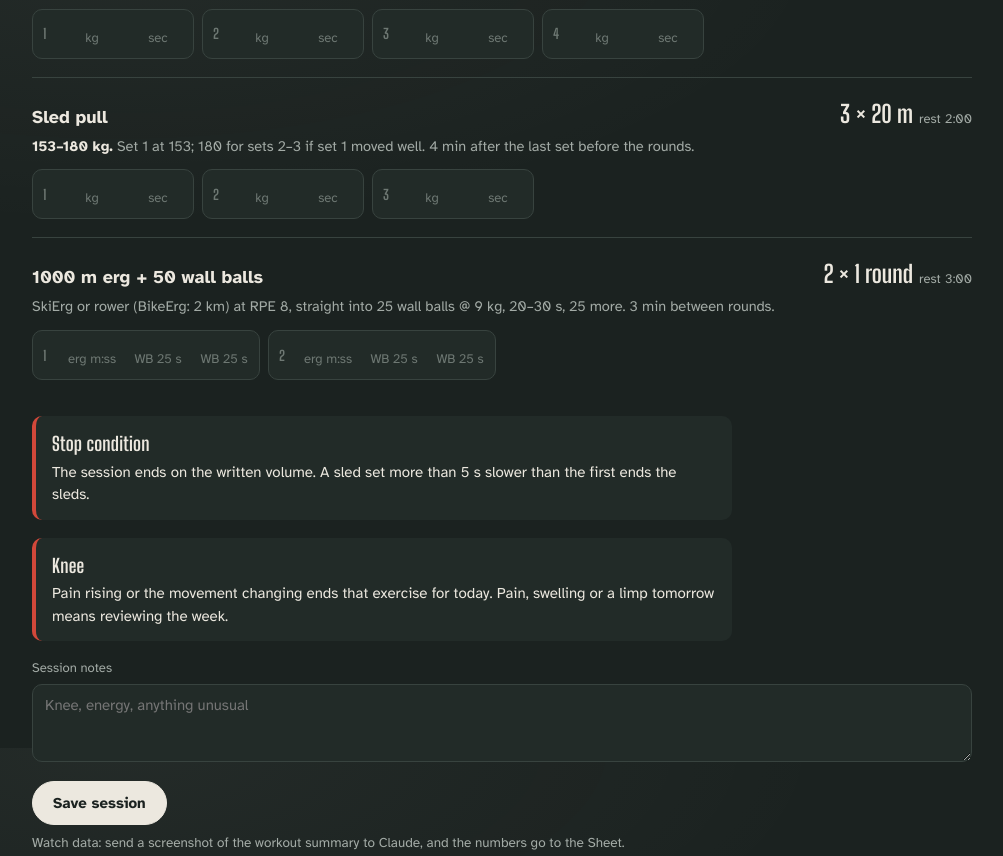
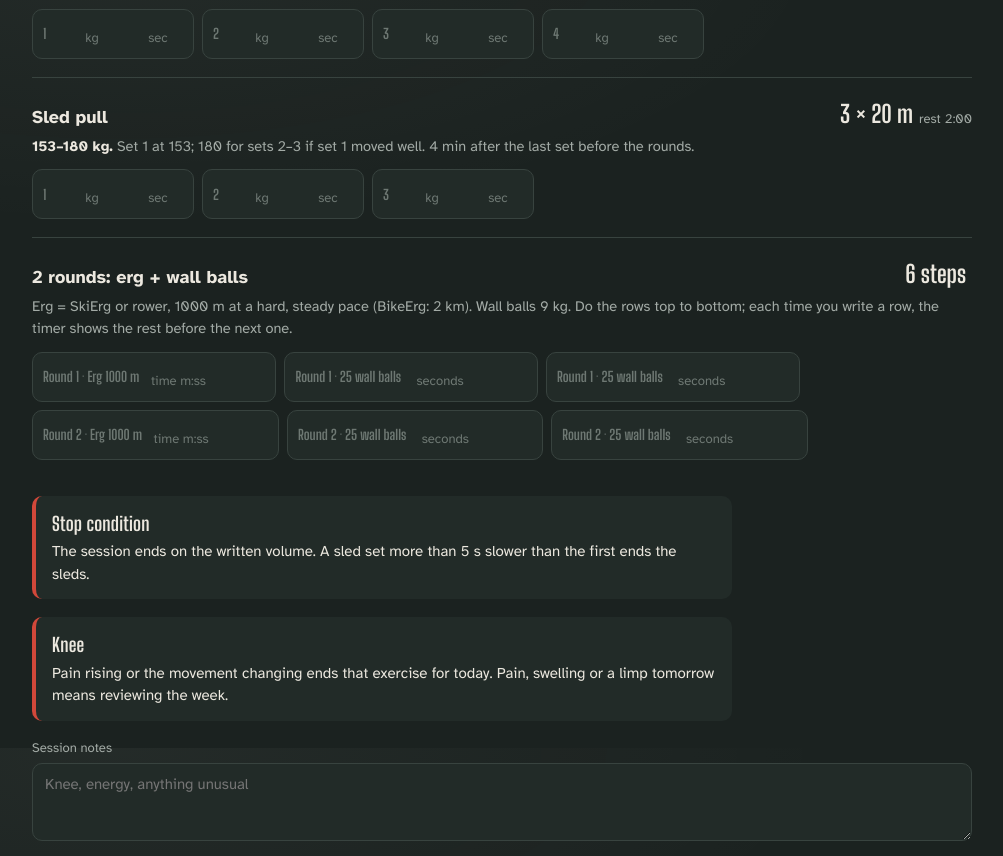
Before and after one commit to YaroRiver/wolf-mass, a plain HTML site: page index.html in a window 1280 px wide. Shown: the part 1652-2508 px from the top of the page, without its empty margins (138-1141 px from the left). Drawn offline with Linux system fonts and the light colour scheme.

Commit message:
Saturday rounds as six step-by-step rows: erg time, wall-ball times, rest timer between each
Co-Authored-By: Claude Opus 5.5 <noreply@anthropic.com>
Claude-Session: https://claude.ai/code/session_01FY6LxSEJdhQeZ8d7ra1nFV

```diff
--- a/index.html
+++ b/index.html
@@ -178,6 +178,7 @@ footer{margin-top:60px;color:var(--faint);font-size:13px}
 .ex.ss{border-left:3px solid var(--dust,#9aa);padding-left:12px}.ss-label{font-size:13px;letter-spacing:.02em;opacity:.75;margin-bottom:6px}.ex.ss .ex-top+.ex-top{margin-top:10px}.set .i.tag{width:auto;min-width:72px;white-space:nowrap}
 .rest{position:fixed;left:12px;right:12px;bottom:calc(78px + env(safe-area-inset-bottom));z-index:40;display:none;align-items:center;justify-content:space-between;gap:10px;padding:12px 16px;border-radius:16px;background:#2a3431;border:1px solid var(--line);box-shadow:0 8px 30px rgba(0,0,0,.45)}.rest.on{display:flex}.rest b{font:700 34px var(--display,inherit);margin-right:10px;font-variant-numeric:tabular-nums}.rest span{color:var(--dust);font-size:14px}.rest .row{display:flex;gap:6px}.rest .btn{padding:8px 12px}.rest.go{background:#3e9a62;border-color:#3e9a62}.rest.go b{color:#fff}
 .set.f2,.set.f3{display:grid;grid-template-columns:auto repeat(var(--n),1fr);gap:8px;align-items:center}.set.f2{--n:2}.set.f3{--n:3}.set.f3 input,.set.f2 input{min-width:0}
+.set.step{display:grid;grid-template-columns:1fr 120px;gap:10px;align-items:center}.set.step .i.tag{white-space:normal}
 .rep-row{display:flex;justify-content:space-between;gap:12px;padding:6px 0;border-top:1px solid rgba(255,255,255,.08);font-size:15px}.rep-row span:last-child{text-align:right}details.edit>summary{list-style:none;display:inline-block;cursor:pointer}details.edit>summary::-webkit-details-marker{display:none}
 .sync{display:inline-block;margin-left:10px;font-size:13px;padding:2px 9px;border-radius:999px;background:var(--slate-3);color:var(--dust)}
 .sync.ok{background:rgba(62,154,98,.18);color:#7fcf9c}.sync.wait{background:rgba(226,178,58,.18);color:#e8c66a}.sync.off{display:none}
@@ -551,7 +552,8 @@ const S = {
     {id:'spwu',n:'Sled push warm-up',s:2,r:[20,20],unit:'m',rir:'—',t:'main',load:'150 kg, then 200 kg',fields:[['w','kg'],['tm','sec']],note:'After 7 min easy erg. Easy pushes, find your footing.'},
     {id:'spush',n:'Sled push',s:4,r:[20,20],unit:'m',rir:'—',t:'main',load:'200–220 kg',fields:[['w','kg'],['tm','sec']],note:'Set 1 at 200. Clean and fast → 220 for sets 2–4. Write the time of each 20 m. A set 5 s slower than set 1 ends the sleds.'},
     {id:'spull',n:'Sled pull',s:3,r:[20,20],unit:'m',rir:'—',t:'main',load:'153–180 kg',fields:[['w','kg'],['tm','sec']],note:'Set 1 at 153; 180 for sets 2–3 if set 1 moved well. 4 min after the last set before the rounds.'},
-    {id:'ergwb',n:'1000 m erg + 50 wall balls',s:2,r:[1,1],unit:'round',rir:'—',t:'main',fields:[['erg','erg m:ss'],['wb1','WB 25 s'],['wb2','WB 25 s']],note:'SkiErg or rower (BikeErg: 2 km) at RPE 8, straight into 25 wall balls @ 9 kg, 20–30 s, 25 more. 3 min between rounds.'}
+    {id:'ergwb',n:'2 rounds: erg + wall balls',s:1,r:[1,1],unit:'',rir:'—',t:'main',note:'Erg = SkiErg or rower, 1000 m at a hard, steady pace (BikeErg: 2 km). Wall balls 9 kg. Do the rows top to bottom; each time you write a row, the timer shows the rest before the next one.',
+      steps:[['e1','Round 1 · Erg 1000 m','time m:ss',10],['a1','Round 1 · 25 wall balls','seconds',25],['b1','Round 1 · 25 wall balls','seconds',180],['e2','Round 2 · Erg 1000 m','time m:ss',10],['a2','Round 2 · 25 wall balls','seconds',25],['b2','Round 2 · 25 wall balls','seconds',0]]}
   ]},
   hyroxB:{ name:'Race Flow', tag:'HYROX template B, even weeks, 35–45 min of work', stop:'BBJ: anything in the knee on landing ends BBJ for the day; do 40 wall balls instead. Knee worse next morning: BBJ come out and return after two clean weeks, from 20 m.', knee:true, ex:[
     {id:'rf1',n:'750 m erg, sled push 2 × 12.5 m at 202 kg',s:1,r:[1,1],unit:'round',rir:'—',t:'main'},
@@ -675,20 +677,22 @@ function renderToday(){
       ? `<div class="callout"><strong>BikeErg</strong>${wk===2?'One test today: 4 × 4 min at RPE 8. Log the watts in Engine; they become your baseline.':'Week 1 is the arm and delt block only, and it is optional.'}</div>`
       : `<div class="callout ${g.off?'warn':'good'}"><strong>BikeErg intervals: ${g.off?'off today':'on'}</strong>${wk>=7?(wk%2?'5 × 4 min, 3 min easy between.':'3 series of 13 × 30 s on, 15 s off, 3 min between series.'):'4 × 4 min at RPE 8, 3 min easy between, one watt target for all four.'} Warm up for 10 minutes with three 10-second pickups.</div>`;
   }
-  const rowDone=(e,x)=>x&&(e.fields?x[e.fields[e.fields.length-1][0]]!=null:(x.w!=null&&x.r!=null));
+  const rowDone=(e,x)=>x&&(e.steps?false:e.fields?x[e.fields[e.fields.length-1][0]]!=null:(x.w!=null&&x.r!=null));
   const tracked=s.ex.filter(e=>e.rir!=='—'||e.fields);
   const filled=tracked.reduce((n,e)=>n+(saved[e.id]||[]).filter(x=>rowDone(e,x)).length,0);
-  const planned=tracked.reduce((n,e)=>n+prescribe(e,wk).s,0);
-  const done=!!(log[key]&&filled); const complete=done&&planned>0&&filled>=planned; if(done) h += reportCard(key,s,wk,log[key]);
+  const stepsDone=s.ex.filter(e=>e.steps).reduce((n,e)=>n+e.steps.filter(([f])=>(saved[e.id]||[])[0]&&saved[e.id][0][f]!=null).length,0);
+  const planned=tracked.filter(e=>!e.steps).reduce((n,e)=>n+prescribe(e,wk).s,0)+s.ex.filter(e=>e.steps).reduce((n,e)=>n+e.steps.length,0);
+  const done=!!(log[key]&&(filled+stepsDone)); const complete=done&&planned>0&&filled+stepsDone>=planned; if(done) h += reportCard(key,s,wk,log[key]);
   let form=''; const partners=new Set(s.ex.filter(e=>e.ss).map(e=>e.ss));
   const build=(ex,tag)=>{
     const p=prescribe(ex,wk), hn=hint(ex,p,key), unit=ex.unit||'';
     const rng=p.r[0]===p.r[1]?p.r[0]:`${p.r[0]}–${p.r[1]}`, sv=saved[ex.id]||[];
     let sets='';
-    if (ex.fields) for (let i=0;i<p.s;i++){ const v=sv[i]||{}; sets+=`<div class="set f${ex.fields.length}"><span class="i${tag?' tag':''}">${tag?tag+' ':''}${i+1}</span>${ex.fields.map(([f,ph],k)=>`<input type="text" inputmode="decimal" placeholder="${ph}" aria-label="${ex.n} ${i+1} ${ph}" data-ex="${ex.id}" data-i="${i}" data-f="${f}"${k===ex.fields.length-1?' data-last="1"':''} value="${dv(ex.id,i,f,v[f])}">`).join('')}</div>`; }
+    if (ex.steps){ const v=sv[0]||{}; ex.steps.forEach(([f,lab,ph,rest])=>{ sets+=`<div class="set step" data-rest="${rest}"><span class="i tag">${lab}</span><input type="text" inputmode="decimal" placeholder="${ph}" aria-label="${lab}" data-ex="${ex.id}" data-i="0" data-f="${f}" data-last="1" value="${dv(ex.id,0,f,v[f])}"></div>`; }); }
+    else if (ex.fields) for (let i=0;i<p.s;i++){ const v=sv[i]||{}; sets+=`<div class="set f${ex.fields.length}"><span class="i${tag?' tag':''}">${tag?tag+' ':''}${i+1}</span>${ex.fields.map(([f,ph],k)=>`<input type="text" inputmode="decimal" placeholder="${ph}" aria-label="${ex.n} ${i+1} ${ph}" data-ex="${ex.id}" data-i="${i}" data-f="${f}"${k===ex.fields.length-1?' data-last="1"':''} value="${dv(ex.id,i,f,v[f])}">`).join('')}</div>`; }
     else if (ex.rir!=='—') for (let i=0;i<p.s;i++){ const v=sv[i]||{}; sets+=`<div class="set"><span class="i${tag?' tag':''}">${tag?tag+' ':''}${i+1}</span><input type="number" step="0.5" inputmode="decimal" placeholder="kg" aria-label="${ex.n} set ${i+1} kg" data-ex="${ex.id}" data-i="${i}" data-f="w" value="${dv(ex.id,i,'w',v.w)}"><span class="x">×</span><input type="number" inputmode="numeric" placeholder="${unit==='m'?'m':'reps'}" aria-label="${ex.n} set ${i+1} reps" data-ex="${ex.id}" data-i="${i}" data-f="r" value="${dv(ex.id,i,'r',v.r)}"></div>`; }
     else sets=`<div class="set wide"><input type="text" placeholder="Times and notes" aria-label="${ex.n} result" data-ex="${ex.id}" data-i="0" data-f="t" value="${dv(ex.id,0,'t',(sv[0]||{}).t)}"></div>`;
-    return {sets, rows:sets.split('</div><div class="set').map((x,i,a)=>(i?'<div class="set':'')+x+(i<a.length-1?'</div>':'')), head:`<div class="ex-top"><div class="ex-n">${ex.n}</div><div class="ex-rx">${p.s} × ${rng}${unit?` ${unit}`:''}<small>${ex.fields?'':'RIR '+p.rir}${ex.rir!=='—'||ex.fields?(ex.fields?'':' · ')+'rest '+fmtRest(restFor(ex,S[sidNow])):''}</small></div>${(ex.load||p.note)?`<div class="ex-note">${ex.load?`<b style="color:var(--chalk)">${ex.load}.</b> `:''}${p.note}</div>`:''}${ex.rir!=='—'&&!ex.fields?`<div class="ex-hint ${hn.cls}">${hn.txt}</div>`:''}</div>`};
+    return {sets, rows:sets.split('</div><div class="set').map((x,i,a)=>(i?'<div class="set':'')+x+(i<a.length-1?'</div>':'')), head:`<div class="ex-top"><div class="ex-n">${ex.n}</div><div class="ex-rx">${ex.steps?ex.steps.length+' steps':`${p.s} × ${rng}${unit?` ${unit}`:''}`}<small>${ex.fields||ex.steps?'':'RIR '+p.rir}${ex.steps?'':ex.rir!=='—'||ex.fields?(ex.fields?'':' · ')+'rest '+fmtRest(restFor(ex,S[sidNow])):''}</small></div>${(ex.load||p.note)?`<div class="ex-note">${ex.load?`<b style="color:var(--chalk)">${ex.load}.</b> `:''}${p.note}</div>`:''}${ex.rir!=='—'&&!ex.fields?`<div class="ex-hint ${hn.cls}">${hn.txt}</div>`:''}</div>`};
   };
   s.ex.forEach(ex=>{
     if (partners.has(ex.id)) return;
@@ -704,7 +708,7 @@ function renderToday(){
   body.innerHTML=h;
   $('t-save').onclick=()=>saveSession(key,sid);
   body.onchange=e=>{ const t=e.target; if(!t.dataset||!(t.dataset.f==='r'||t.dataset.last)||t.value==='') return; const row=t.closest('.set'); if(!row||[...row.querySelectorAll('input')].some(x=>x.value==='')) return;
-    const ex=S[sid].ex.find(x=>x.id===t.dataset.ex); if(!ex) return;
+    const ex=S[sid].ex.find(x=>x.id===t.dataset.ex); if(!ex) return; if(row.dataset.rest!=null){ const rows=[...body.querySelectorAll('.set')], nx=rows[rows.indexOf(row)+1]; const lab=nx?nx.querySelector('.i').textContent.trim():''; const r=+row.dataset.rest; if(r) startRest(r,lab); return; }
     const rows=[...body.querySelectorAll('.set')], nx=rows[rows.indexOf(row)+1], nxEx=nx&&S[sid].ex.find(x=>x.id===nx.querySelector('[data-ex]')?.dataset.ex), lab=nx?nx.querySelector('.i').textContent.trim():'', next=nx?(/^\d+$/.test(lab)&&nxEx?`${nxEx.n}, set ${lab}`:lab):'';
     const nextEx=nx&&nx.querySelector('[data-ex]')?.dataset.ex; const n=nextEx&&nextEx!==ex.id&&nx.closest('.ex.ss')===row.closest('.ex.ss')&&row.closest('.ex.ss')?restInSuperset(ex,S[sid]):restFor(ex,S[sid]);
     startRest(n,next); };
@@ -715,7 +719,8 @@ function renderToday(){
 function reportCard(key,s,wk,L){
   const sets=L.sets||{}, wo=(store.get(K.wk,{})||{})[key];
   let planned=0, doneN=0, kg=0; const rows=[];
-  s.ex.forEach(ex=>{ if(ex.fields){ const sv=(sets[ex.id]||[]).filter(Boolean); const p=prescribe(ex,wk); planned+=p.s; const ok=sv.filter(x=>x[ex.fields[ex.fields.length-1][0]]!=null); doneN+=ok.length; if(ok.length) rows.push(`<div class="rep-row"><span>${ex.n}</span><span>${ok.map(x=>ex.fields.map(([f])=>x[f]??'–').join(' / ')).join(' · ')}</span></div>`); return; }
+  s.ex.forEach(ex=>{ if(ex.steps){ const v=(sets[ex.id]||[])[0]||{}; ex.steps.forEach(([f,lab])=>{ planned++; if(v[f]!=null){ doneN++; rows.push(`<div class="rep-row"><span>${lab}</span><span>${v[f]}</span></div>`); } }); return; }
+    if(ex.fields){ const sv=(sets[ex.id]||[]).filter(Boolean); const p=prescribe(ex,wk); planned+=p.s; const ok=sv.filter(x=>x[ex.fields[ex.fields.length-1][0]]!=null); doneN+=ok.length; if(ok.length) rows.push(`<div class="rep-row"><span>${ex.n}</span><span>${ok.map(x=>ex.fields.map(([f])=>x[f]??'–').join(' / ')).join(' · ')}</span></div>`); return; }
     if(ex.rir==='—') return; const p=prescribe(ex,wk), sv=(sets[ex.id]||[]).filter(x=>x&&x.w!=null&&x.r!=null); planned+=p.s; doneN+=sv.length; if(!sv.length) return;
     if((ex.unit||'')!=='m') sv.forEach(x=>kg+=x.w*x.r);
     const best=sv.reduce((a,x)=>x.w>a.w||(x.w===a.w&&x.r>a.r)?x:a,sv[0]);
@@ -897,7 +902,7 @@ $('h-refresh').onclick=renderHistory;
 renderHero(); renderNums(); renderToday(); syncBadge(); flush();
 // Self-update: GitHub Pages caches the page for up to 10 minutes. On open and on return, fetch a fresh copy;
 // if its APP_V differs from this one, reload with a cache-busting query.
-const APP_V='2026-11-28.2';
+const APP_V='2026-11-28.3';
 function checkUpdate(){ fetch(location.pathname+'?t='+Date.now(),{cache:'no-store'}).then(r=>r.text()).then(t=>{ const m=t.match(/const APP_V='([^']+)'/); if(m&&m[1]!==APP_V){ const u=new URL(location.href); u.searchParams.set('v',m[1]); location.replace(u.toString()); } }).catch(()=>{}); }
 checkUpdate();
 // Pull down at the very top of the page to reload (works in the home-screen app too).
```
